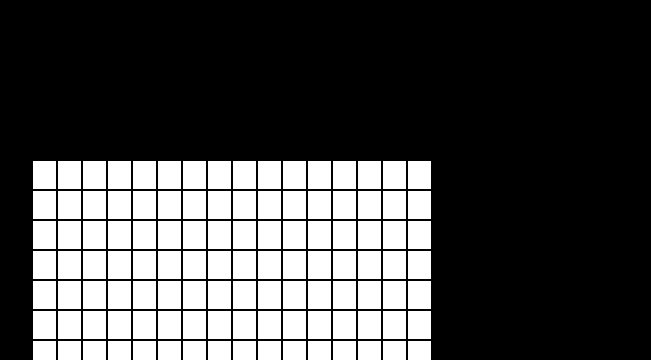
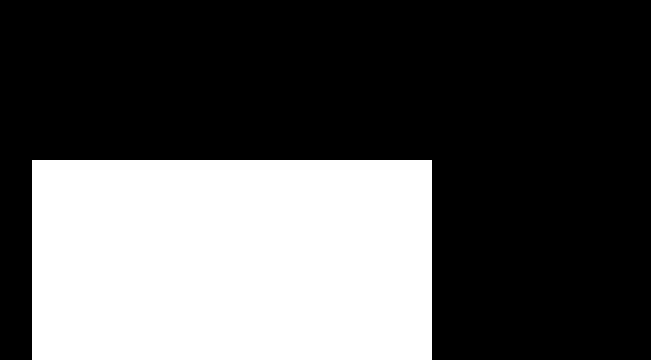
Before and after one commit to Alucard2169/Etch-a-Sketch, a plain HTML site: page index.html in a window 1280 px wide. Shown: the top 360 px of the page, without its empty margins (314-965 px from the left). Drawn offline with Linux system fonts and the light colour scheme.

Commit message:
Update style.css

```diff
--- a/style.css
+++ b/style.css
@@ -21,7 +21,7 @@ body{
 }
 
 .grid-items{
-    border: .5px black solid;
+
 }
 
 .clear{
```
